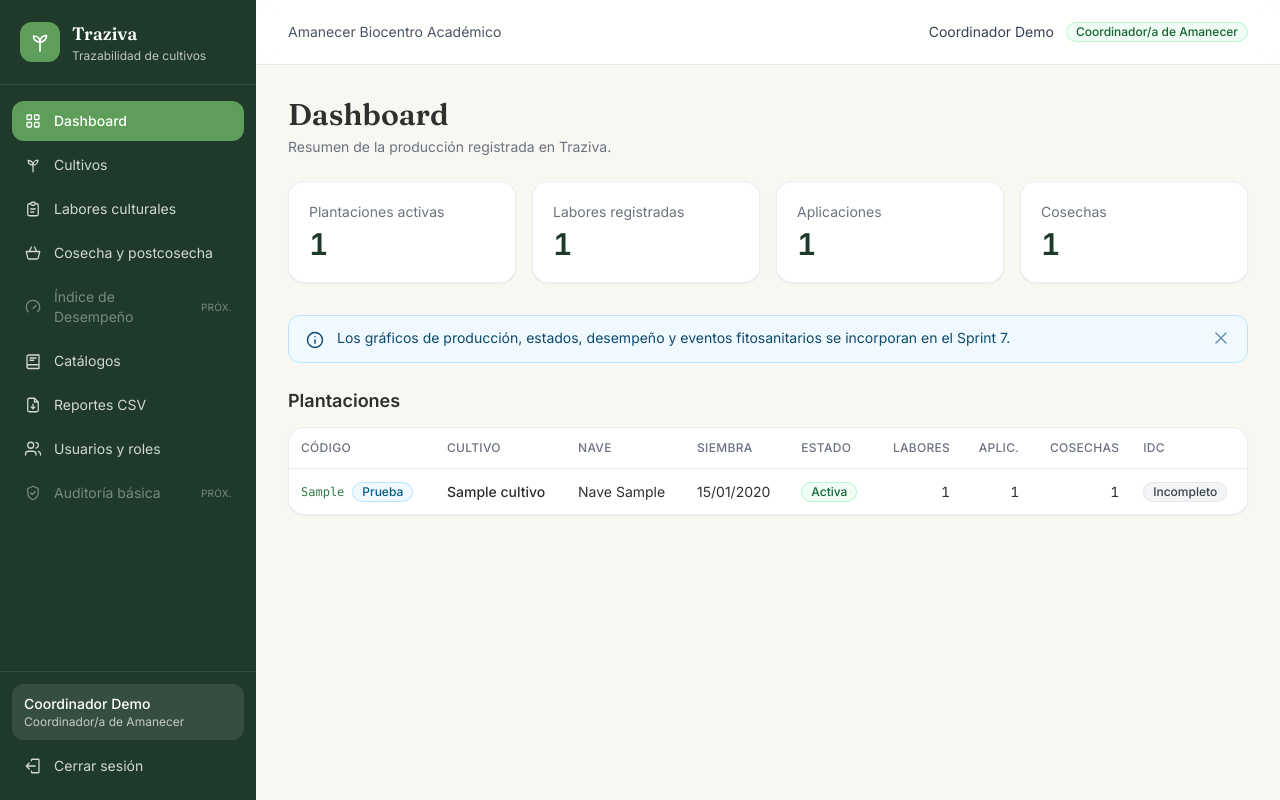
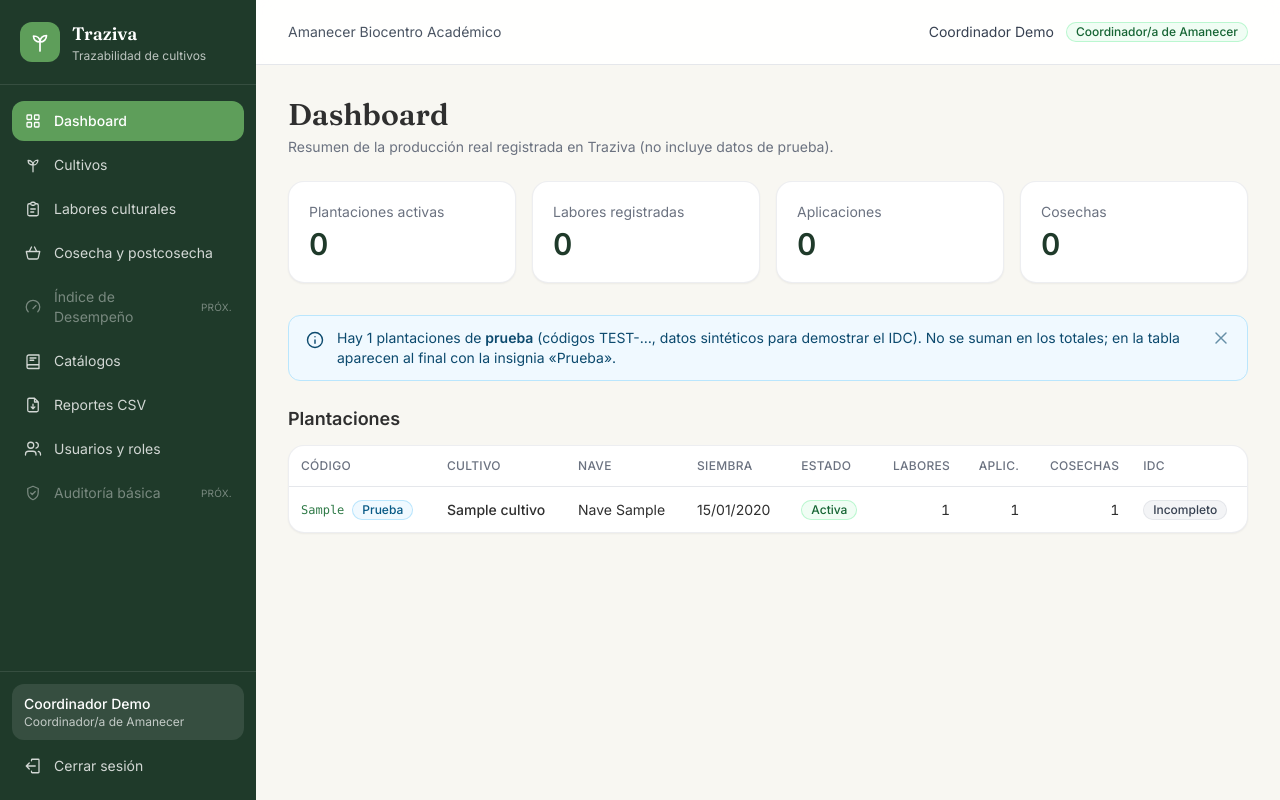
Before and after one commit to DayaPau/traziva, a Laravel app: page /dashboard in a window 1280 px wide. Run offline with Laravel 12, Linux system fonts and the light colour scheme; a user stored in the database is signed in; data comes from the database, SQL or seed files in the repository; tables that the repository leaves empty hold one stand-in row (values such as "Sample post"); style sheets or scripts are compiled from the project's sources.

Commit message:
Panel sin datos de prueba en los totales; sugerencia de código ignora respuestas desordenadas
Co-Authored-By: Claude Opus 5.5 <noreply@anthropic.com>

```diff
--- a/app/Http/Controllers/DashboardController.php
+++ b/app/Http/Controllers/DashboardController.php
@@ -7,18 +7,26 @@ use App\Models\Cosecha;
 use App\Models\LaborCultural;
 use App\Models\Plantacion;
 
+/**
+ * Panel general. Los totales cuentan SOLO datos reales (es_prueba = false):
+ * los datos sintéticos de demostración nunca se mezclan con los de Amanecer.
+ */
 class DashboardController extends Controller
 {
     public function __invoke()
     {
+        $reales = fn ($q) => $q->where('es_prueba', false);
+
         return view('dashboard', [
             'totales' => [
-                'Plantaciones activas' => Plantacion::where('estado', 'activa')->count(),
-                'Labores registradas' => LaborCultural::count(),
-                'Aplicaciones' => Aplicacion::count(),
-                'Cosechas' => Cosecha::count(),
+                'Plantaciones activas' => Plantacion::where('estado', 'activa')->where('es_prueba', false)->count(),
+                'Labores registradas' => LaborCultural::whereHas('plantacion', $reales)->count(),
+                'Aplicaciones' => Aplicacion::whereHas('plantacion', $reales)->count(),
+                'Cosechas' => Cosecha::whereHas('plantacion', $reales)->count(),
             ],
-            'plantaciones' => Plantacion::with(['cultivo', 'nave', 'ultimoIdc'])->withCount(['labores', 'aplicaciones', 'cosechas'])->orderBy('codigo')->get(),
+            'plantacionesPrueba' => Plantacion::where('es_prueba', true)->count(),
+            'plantaciones' => Plantacion::with(['cultivo', 'nave', 'ultimoIdc'])->withCount(['labores', 'aplicaciones', 'cosechas'])
+                ->orderBy('es_prueba')->orderBy('codigo')->get(),
         ]);
     }
 }
--- a/resources/views/dashboard.blade.php
+++ b/resources/views/dashboard.blade.php
@@ -1,7 +1,7 @@
 @extends('layouts.app')
 @section('titulo', 'Dashboard')
 @section('contenido')
-<x-page-header titulo="Dashboard" subtitulo="Resumen de la producción registrada en Traziva." />
+<x-page-header titulo="Dashboard" subtitulo="Resumen de la producción real registrada en Traziva (no incluye datos de prueba)." />
 
 <div class="grid grid-cols-2 lg:grid-cols-4 gap-4 mb-8">
     @foreach($totales as $titulo => $n)
@@ -12,7 +12,12 @@
     @endforeach
 </div>
 
-<x-alert tipo="info" class="mb-6">Los gráficos de producción, estados, desempeño y eventos fitosanitarios se incorporan en el Sprint 7.</x-alert>
+@if($plantacionesPrueba)
+    <x-alert tipo="info" class="mb-6">
+        Hay {{ $plantacionesPrueba }} plantaciones de <strong>prueba</strong> (códigos TEST-…, datos sintéticos para demostrar el IDC).
+        No se suman en los totales; en la tabla aparecen al final con la insignia «Prueba».
+    </x-alert>
+@endif
 
 <h2 class="mb-3">Plantaciones</h2>
 @include('plantaciones._tabla', ['plantaciones' => $plantaciones])
--- a/resources/views/plantaciones/form.blade.php
+++ b/resources/views/plantaciones/form.blade.php
@@ -23,13 +23,15 @@
       x-data="{
           codigo: @js(old('codigo', $p->codigo)),
           manual: @js($editando || filled(old('codigo'))),
+          ultima: 0,
           async sugerir() {
               if (this.manual) return;
               const f = new FormData(this.$el);
               if (! f.get('cultivo_id')) return;
+              const n = ++this.ultima; // solo se aplica la respuesta de la última petición (evita respuestas desordenadas)
               const params = new URLSearchParams({ cultivo_id: f.get('cultivo_id'), nave_id: f.get('nave_id') ?? '', fecha_siembra: f.get('fecha_siembra') ?? '', fecha_siembra_precision: f.get('fecha_siembra_precision') ?? 'dia' });
               const r = await fetch(@js(route('plantaciones.sugerir-codigo')) + '?' + params, { headers: { Accept: 'application/json' } });
-              if (r.ok) this.codigo = (await r.json()).codigo;
+              if (r.ok && n === this.ultima) this.codigo = (await r.json()).codigo;
           }
       }" @change="if (['cultivo_id','nave_id','fecha_siembra','fecha_siembra_precision'].includes($event.target.name)) sugerir()">
     @csrf
```
Also changed, not shown: tests/Feature/DatosDemostracionTest.php (+12 -0 lines).
